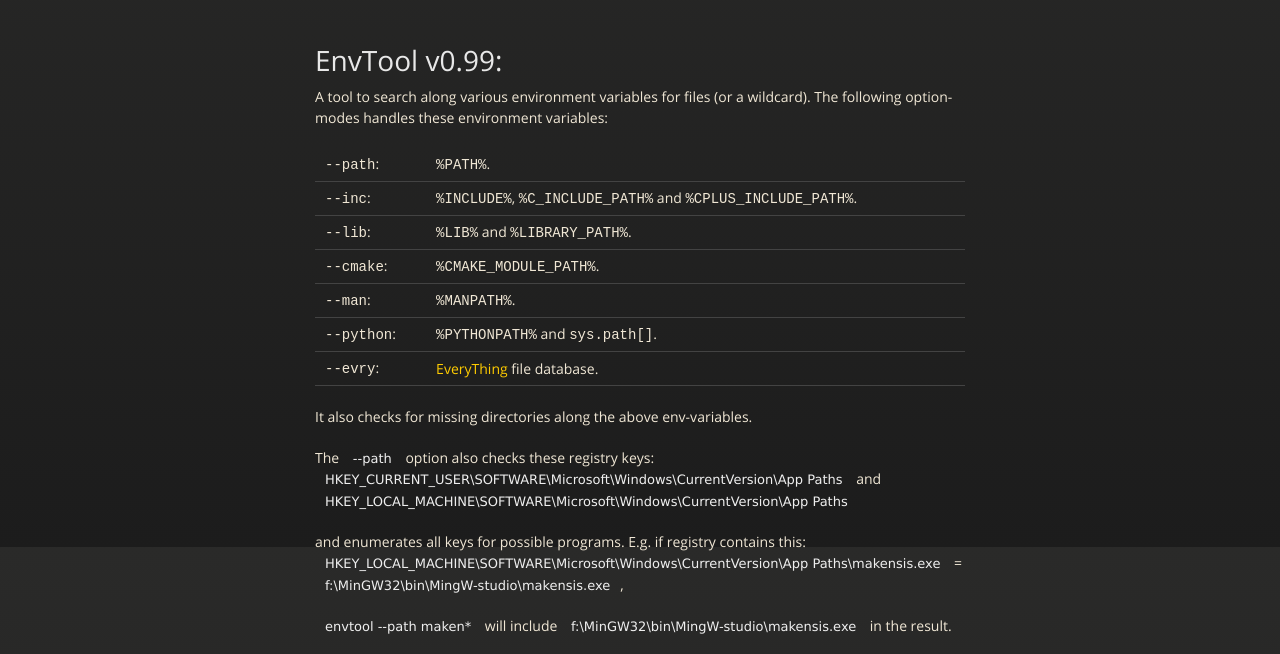
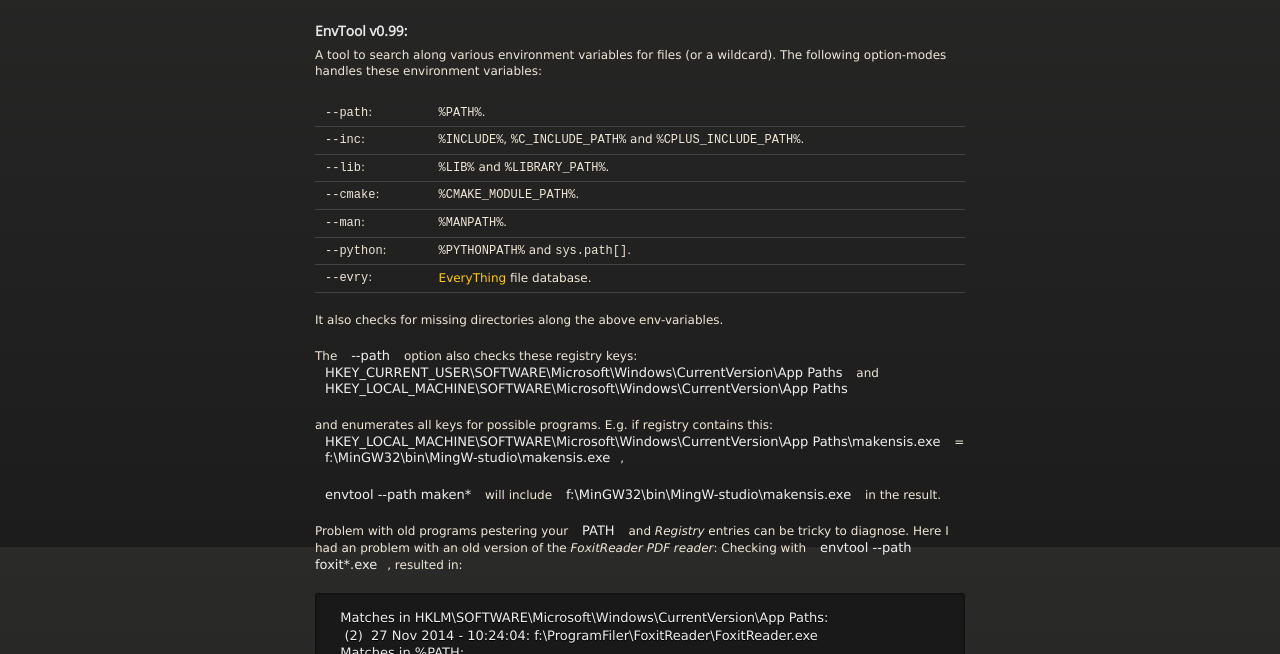
Before and after one commit to gvanem/EnvTool, a plain HTML site: page index.html in a window 1280 px wide. Shown: the part 253-907 px from the top of the page. Drawn offline with nearby package versions, Linux system fonts and the light colour scheme.

Commit message:
Try with stylesheets/test.css instead

```diff
--- a/index.html
+++ b/index.html
@@ -5,7 +5,9 @@
     <meta http-equiv="X-UA-Compatible" content="chrome=1">
     <title>Envtool by gvanem</title>
     <link rel="stylesheet" href="stylesheets/styles.css">
-    <link rel="stylesheet" href="stylesheets/github-dark.css">
+    <!-- <link rel="stylesheet" href="stylesheets/github-dark.css"> -->
+    <link rel="stylesheet" href="stylesheets/test.css">
+
     <script src="https://ajax.googleapis.com/ajax/libs/jquery/1.7.1/jquery.min.js"></script>
     <script src="javascripts/respond.js"></script>
     <!--[if lt IE 9]>
```
